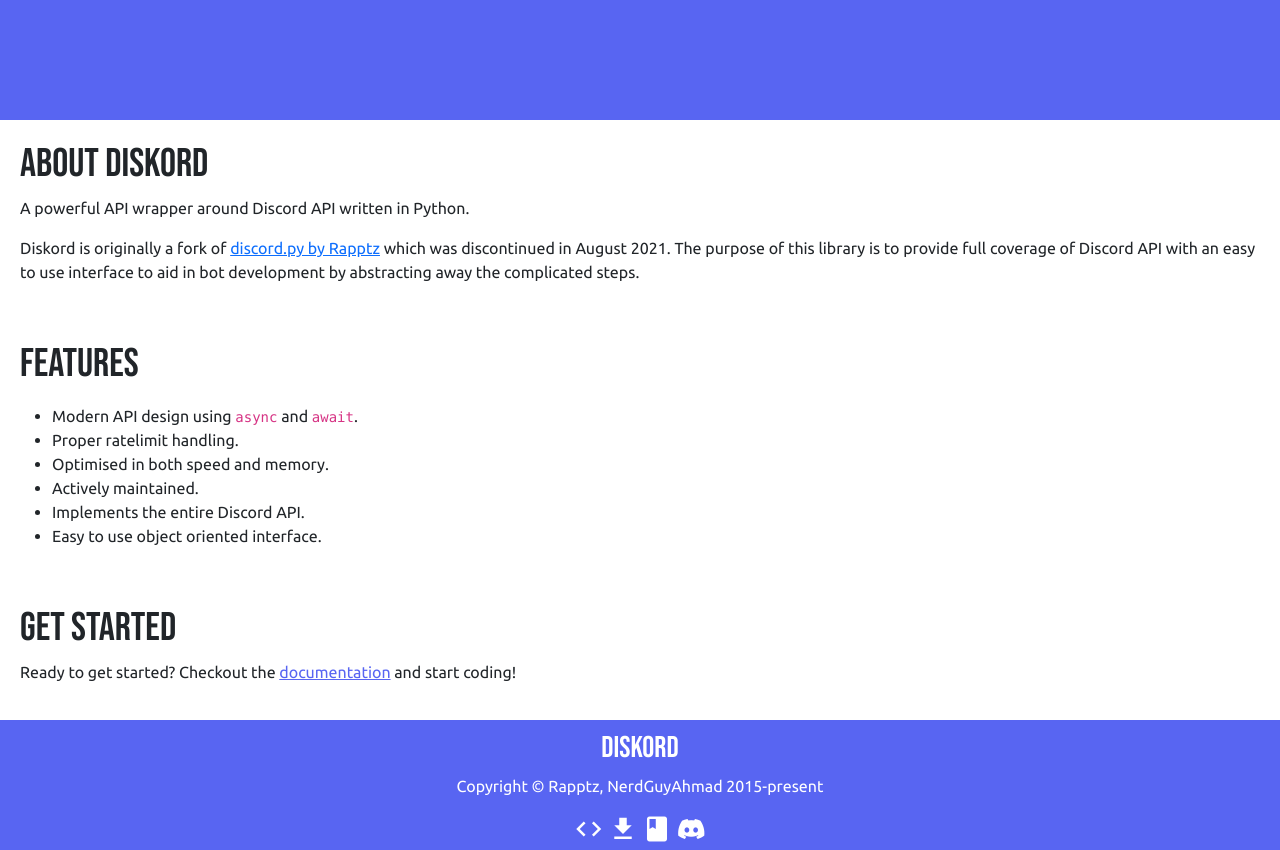
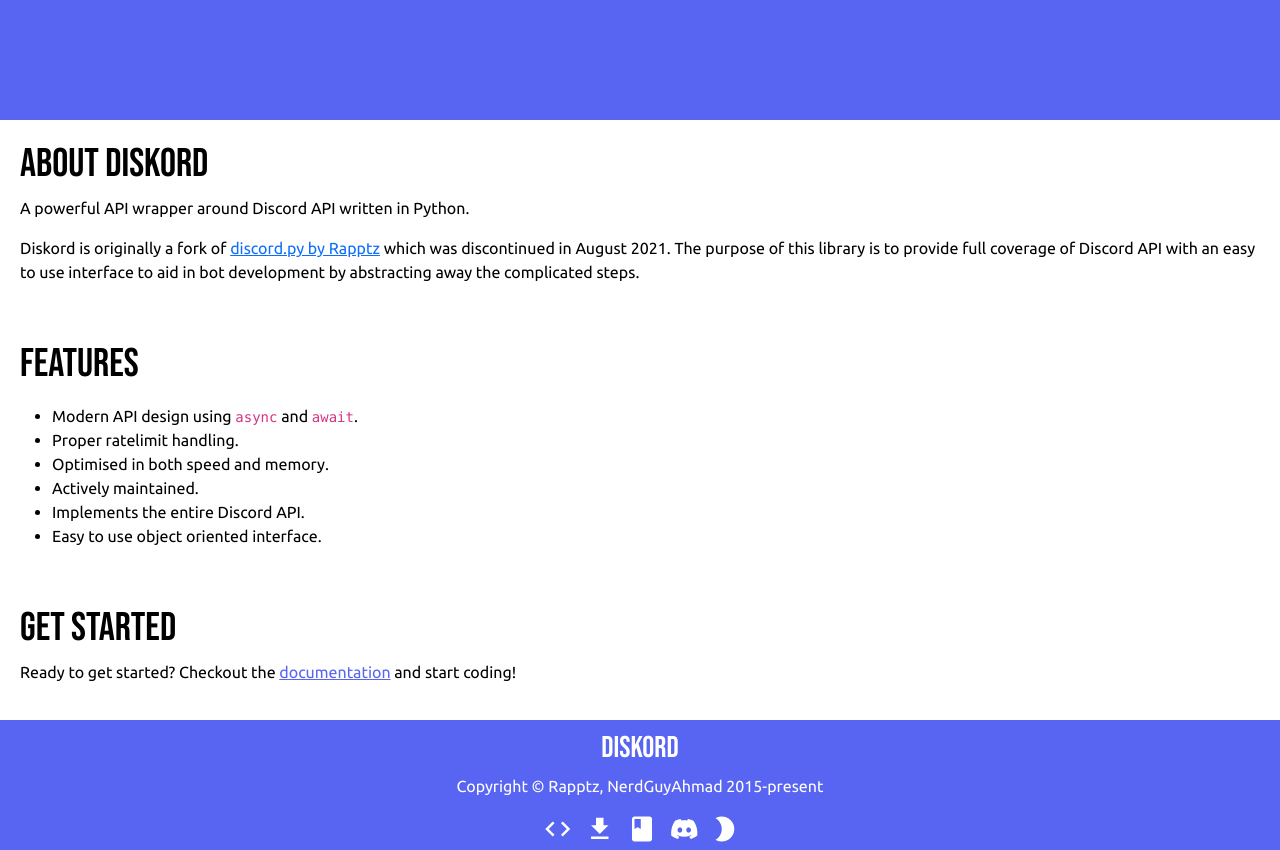
Before and after one commit to FlamptX/diskord-dev.github.io, a plain HTML site: page index.html in a window 1280 px wide. Shown: the part 360-1210 px from the top of the page. Drawn offline with nearby package versions, Linux system fonts and the light colour scheme.

Commit message:
Add dark theme

```diff
--- a/css/style.css
+++ b/css/style.css
@@ -1,12 +1,12 @@
 body {
-    background-color: #5865f2
+    background-color: #5865f2;
+    color: black;
 }
 
 .heading {
-    background-color: #5865f2;
+    color: white;
     justify-content: center;
     height: 400px;
-    color: white;
     -webkit-touch-callout: none;
     -webkit-user-select: none;
     -khtml-user-select: none;
@@ -118,11 +118,20 @@ body {
     font-size: 30px;
 }
 
-.ftr a {
+.ftr a, i {
     color: white;
+    margin-left: 2px;
+    margin-right: 2px;
     text-decoration: none;
+    -webkit-touch-callout: none;
+    -webkit-user-select: none;
+    -khtml-user-select: none;
+    -moz-user-select: none;
+    -ms-user-select: none;
+    user-select: none;
+
 }
 
-.ftr a:hover {
+.ftr a:hover, i:hover {
     color: black;
 }
--- a/index.html
+++ b/index.html
@@ -13,7 +13,6 @@
     <link href="https://fonts.googleapis.com/css2?family=Roboto+Mono&display=swap" rel="stylesheet">
     <link href="https://fonts.googleapis.com/css2?family=Ubuntu&display=swap" rel="stylesheet">
     <link href="https://fonts.googleapis.com/css2?family=Poppins&display=swap" rel="stylesheet">
-    <link href="https://fonts.googleapis.com/icon?family=Material+Icons" rel="stylesheet">
 
 
     <!-- Icons -->
@@ -63,7 +62,7 @@
 
     </div>
     <br>
-    <div class="main-info">
+    <div id="mainInfo" class="main-info">
         <div class="flex-block">
             <h1>About Diskord</h1>
             <p>A powerful API wrapper around Discord API written in Python.</p>
@@ -105,6 +104,7 @@
             <a href="https://discord.gg/CrFAdFezKa">
                 <i class="material-icons">discord</i>
             </a>
+            <i id='changeTheme' class="material-icons" onclick="changeTheme()" style="cursor: pointer;">brightness_2</i>
         </div>
     </footer>
 </body>
--- a/js/script.js
+++ b/js/script.js
@@ -1 +1,22 @@
-// empty for now
+var currentTheme = 'dark';
+
+function changeTheme() {
+    body = document.getElementsByTagName('body')[0]
+    mainInfo = document.getElementById('mainInfo')
+    icon = document.getElementById('changeTheme')
+
+    if(currentTheme === 'light'){
+        body.style.color = 'white'
+        mainInfo.style.backgroundColor = '#2f3136'
+        currentTheme = 'dark'
+        icon.innerHTML = 'brightness_5'
+        return;
+    }
+    else if(currentTheme === 'dark'){
+        body.style.color = 'black'
+        mainInfo.style.backgroundColor = 'white'
+        currentTheme = 'light'
+        icon.innerHTML = 'brightness_2'
+        return;
+    }
+}
```
